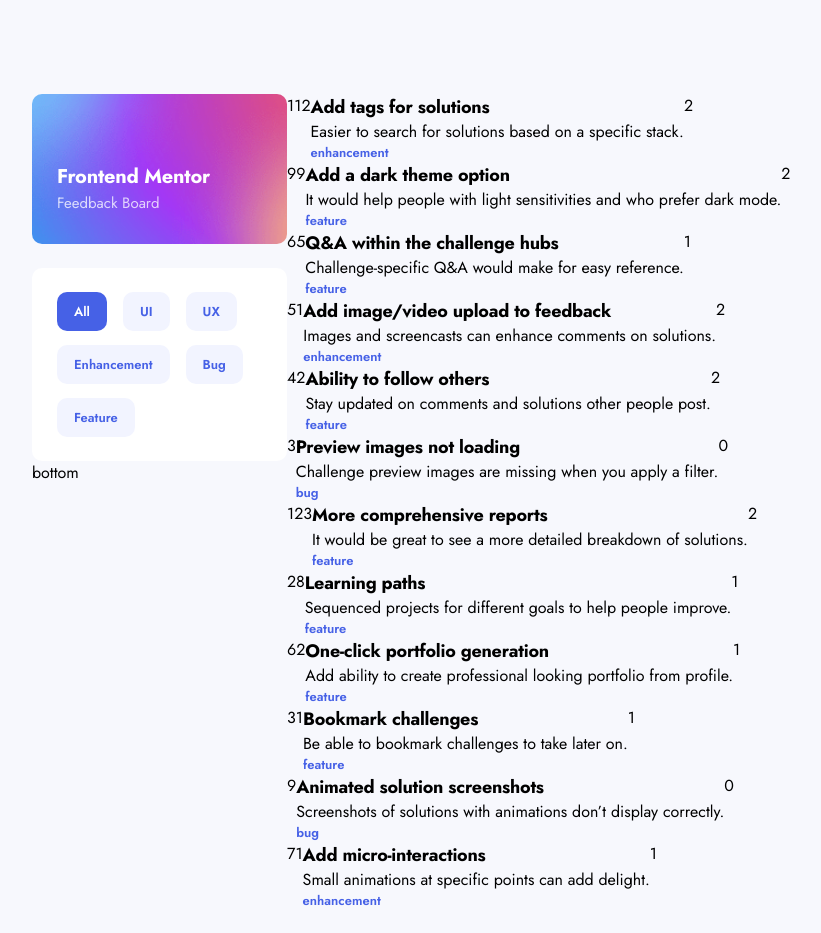
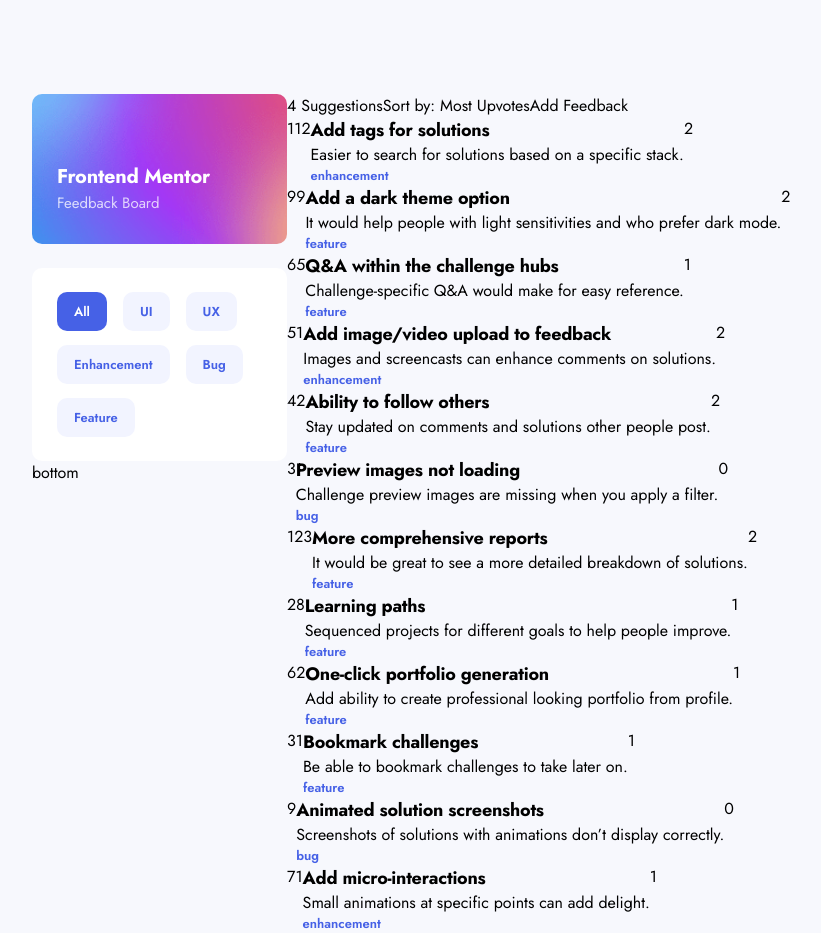
Before and after one commit to steveanthony999/product-feedback-app, a React (Create React App) app in the folder frontend/: page / in a window 1280 px wide. Shown: the top 933 px of the page, without its empty margins (53-874 px from the left). Before the commit the page ends 910 px from the top, so only its background shows below. Built offline with nearby package versions, Linux system fonts and the light colour scheme.

Commit message:
set up top bar component

```diff
--- /dev/null
+++ b/frontend/src/Components/TopBarComponent.jsx
@@ -0,0 +1,10 @@
+const TopBarComponent = () => {
+  return (
+    <div className='TopBarComponent'>
+      <div className='left'>4 Suggestions</div>
+      <div className='middle'>Sort by: Most Upvotes</div>
+      <div className='right'>Add Feedback</div>
+    </div>
+  );
+};
+export default TopBarComponent;
--- a/frontend/src/Pages/HomePage.jsx
+++ b/frontend/src/Pages/HomePage.jsx
@@ -4,6 +4,7 @@ import { useSelector, useDispatch } from 'react-redux';
 import { getFeedbacks, reset } from '../features/feedbacks/feedbackSlice';
 
 import CategoryBoxComponent from '../Components/CategoryBoxComponent';
+import TopBarComponent from '../Components/TopBarComponent';
 import ProductFeedbackComponent from '../Components/ProductFeedbackComponent';
 import EmptyFeedbackComponent from '../Components/EmptyFeedbackComponent';
 
@@ -47,6 +48,7 @@ const HomePage = () => {
           <div className='bottom'>bottom</div>
         </div>
         <div className='right'>
+          <TopBarComponent />
           {feedbacks.length === 0 ? (
             <EmptyFeedbackComponent />
           ) : (
--- a/frontend/src/styles/styles.css
+++ b/frontend/src/styles/styles.css
@@ -9,6 +9,7 @@
 
 body {
   background-color: #f7f8fd;
+  margin-top: 94px;
 }
 
 ul li {
@@ -99,7 +100,6 @@ input[type='radio']:checked + label {
 
 .HomePage .container {
   width: 1110px;
-  margin-top: 94px;
   display: -webkit-box;
   display: -ms-flexbox;
   display: flex;
@@ -135,7 +135,6 @@ input[type='radio']:checked + label {
 .CategoryBox .container {
   width: 255px;
   padding: 17px;
-  margin-top: 0;
   display: -webkit-box;
   display: -ms-flexbox;
   display: flex;
@@ -159,7 +158,9 @@ input[type='radio']:checked + label {
   background-color: red;
 }
 
-.ProductFeedbackComponent .container {
-  margin-top: 0;
+.TopBarComponent {
+  display: -webkit-box;
+  display: -ms-flexbox;
+  display: flex;
 }
 /*# sourceMappingURL=styles.css.map */
--- a/frontend/src/styles/styles.scss
+++ b/frontend/src/styles/styles.scss
@@ -20,6 +20,7 @@ $border-radius: 10px;
 // Global
 body {
   background-color: $background-color;
+  margin-top: $margin-top-desktop;
 }
 
 ul li {
@@ -103,7 +104,7 @@ input[type='radio']:checked + label {
 
   .container {
     width: 1110px;
-    margin-top: $margin-top-desktop;
+    // margin-top: $margin-top-desktop;
     display: flex;
     flex-direction: row;
 
@@ -139,7 +140,7 @@ input[type='radio']:checked + label {
   .container {
     width: 255px;
     padding: 17px;
-    margin-top: 0;
+    // margin-top: 0;
     display: flex;
     flex-wrap: wrap;
 
@@ -161,9 +162,14 @@ input[type='radio']:checked + label {
   }
 }
 
+// TopBar Component
+.TopBarComponent {
+  display: flex;
+}
+
 // Product Feedback Component
 .ProductFeedbackComponent {
   .container {
-    margin-top: 0;
+    // margin-top: 0;
   }
 }
```
Also changed, not shown: 1 other file (tests, documents, lock files or other folders).
